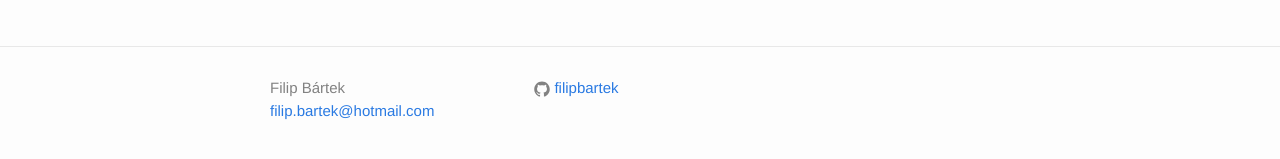
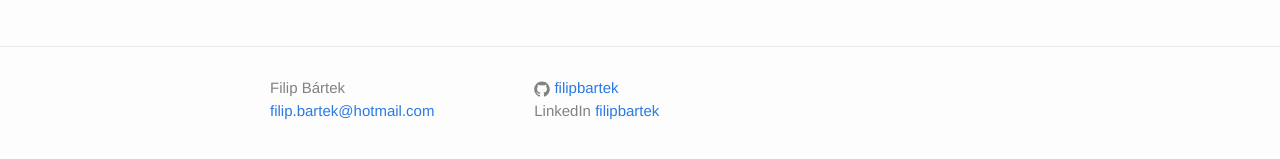
Before and after one commit to filipbartek/filipbartek.github.io, a Jekyll site: the page built from index.md, in a window 1280 px wide. Shown: the part 193-352 px from the top of the page. Built offline with Jekyll 4.4.1, drawn with Linux system fonts in a browser that asks for light colours.

Commit message:
Include LinkedIn profile link

```diff
--- a/_config.yml
+++ b/_config.yml
@@ -4,6 +4,8 @@ email: filip.bartek@hotmail.com
 url: "http://filipbartek.github.io/" # the base hostname & protocol for your site
 github_username: filipbartek
 
+linkedin_username: filipbartek
+
 # Build settings
 markdown: kramdown
 
--- a/_includes/footer.html
+++ b/_includes/footer.html
@@ -40,6 +40,16 @@
             </a>
           </li>
           {% endif %}
+
+{% if site.linkedin_username %}
+<li>
+LinkedIn
+<a href="https://linkedin.com/in/{{ site.linkedin_username }}">
+<span class="username">{{ site.linkedin_username }}</span>
+</a>
+</li>
+{% endif %}
+
         </ul>
       </div>
 
```
